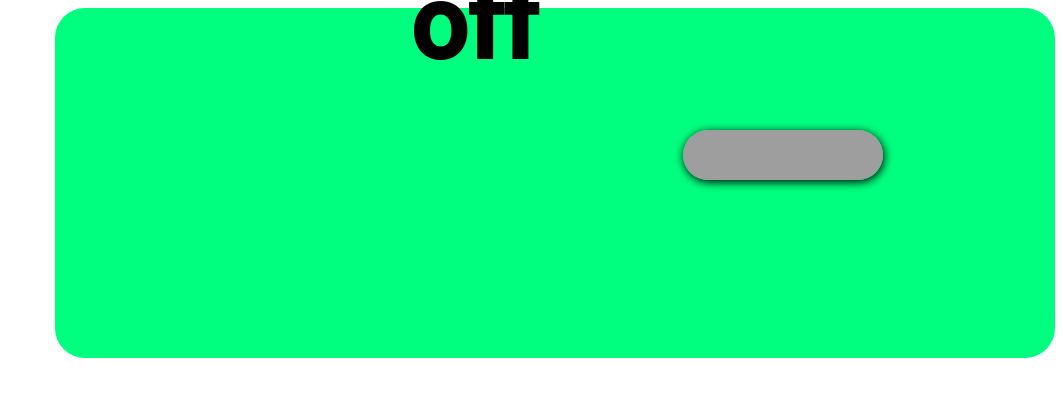
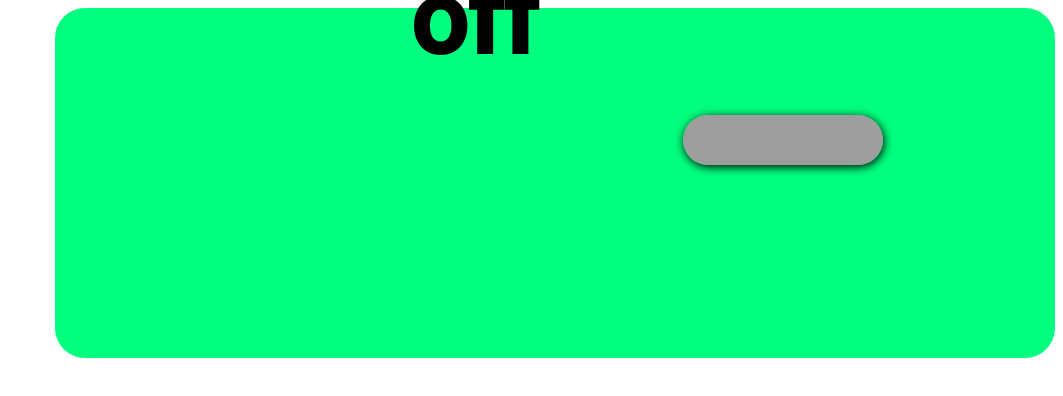
Before and after one commit to XshellerX/css-site, a plain HTML site: page index.html in a window 1280 px wide. Shown: the top 396 px of the page, without its empty margins (217-1280 px from the left). Drawn offline with Linux system fonts and the light colour scheme; grey boxes are pictures that could not be loaded.

Commit message:
Update visual.css

```diff
--- a/visual.css
+++ b/visual.css
@@ -24,7 +24,7 @@ body{
     width: 100px; height: px;
     position: absolute;
     left: 49%;
-    bottom: 650px;
+    bottom: 655px;
 
 }
 
@@ -34,6 +34,6 @@ body{
     box-shadow: 1px 2px 10px black;
     position: absolute;
     left: 900px;
-    bottom: 620px;
+    bottom: 635px;
 
 }
```
